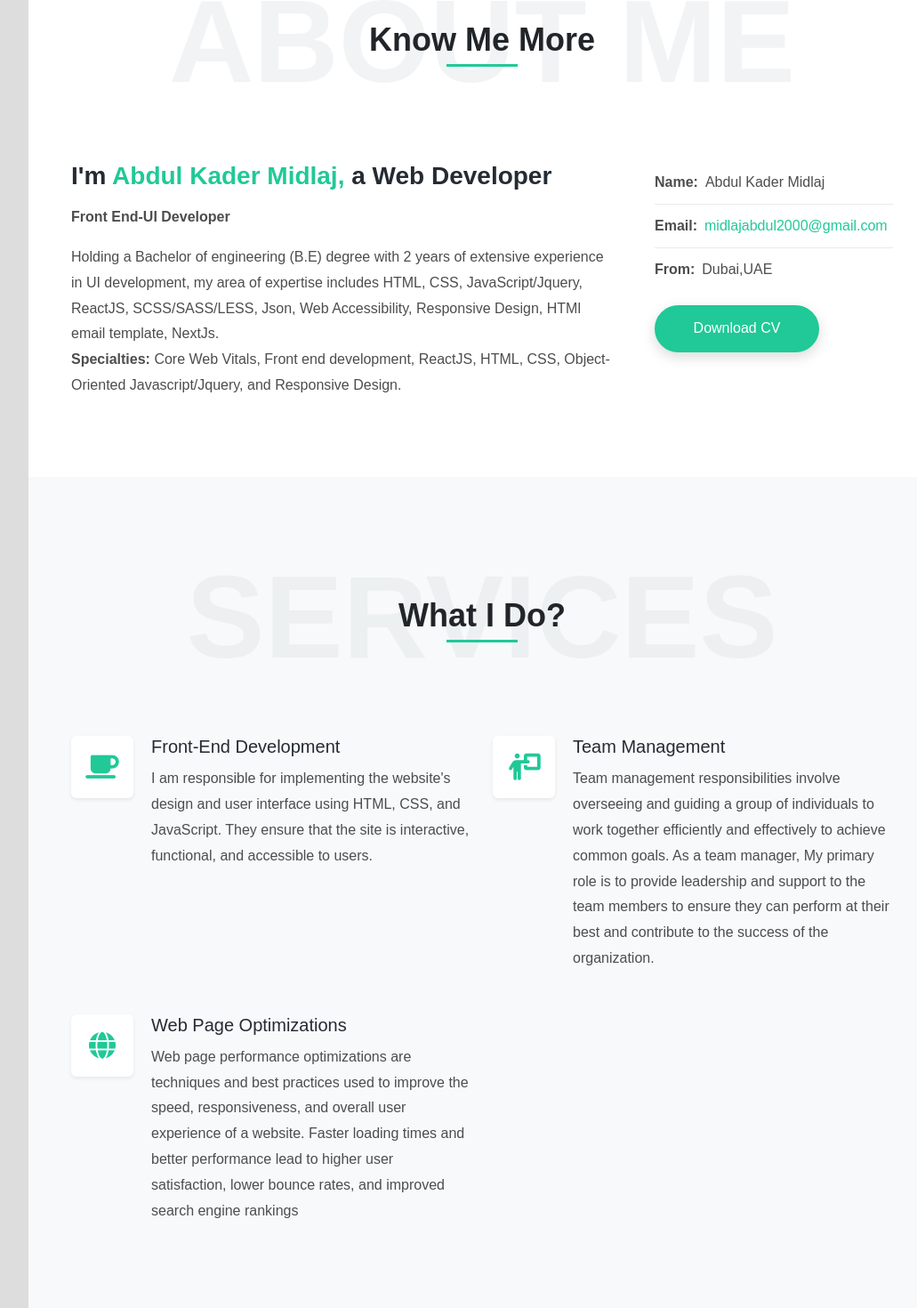
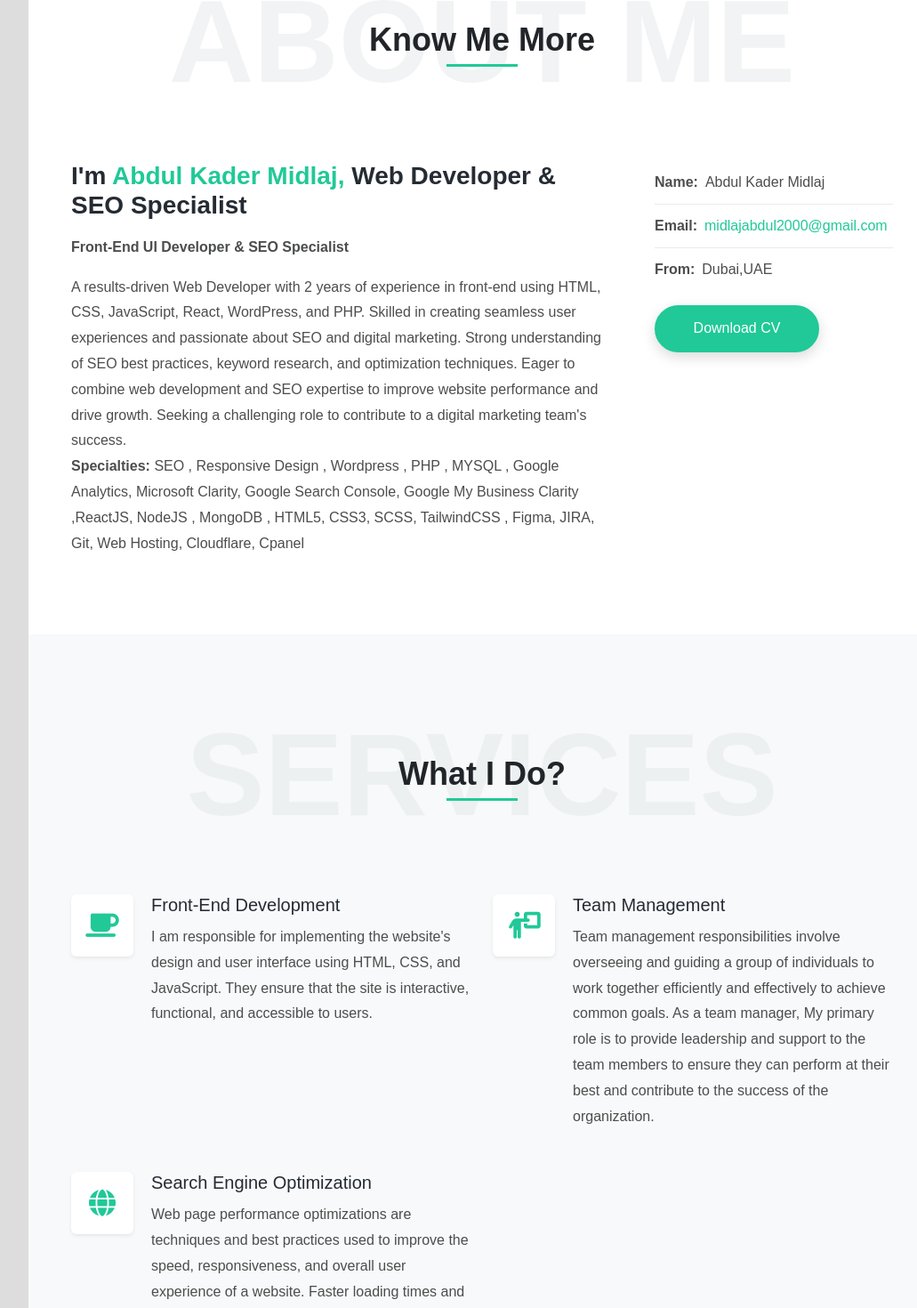
Before and after one commit to Abdul-kader-Midlaj1/Portfolio, a React (Create React App) app: page / in a window 1280 px wide. Shown: the part 911-2381 px from the top of the page at 89% size, without its empty margins (228-1259 px from the left). Built offline with nearby package versions, Linux system fonts and the light colour scheme; a web font is replaced by a local one.

Commit message:
changes added

```diff
--- a/src/components/About/About.jsx
+++ b/src/components/About/About.jsx
@@ -16,20 +16,17 @@ export const About = ({ScrollRef}) => {
         <div className="row gy-5">
           <div className="col-lg-7 col-xl-8 text-center text-lg-start">
             <h2 className="text-7 fw-600 mb-3 ">
-              I'm <span className="text-primary">Abdul Kader Midlaj,</span> a Web
-              Developer{" "}
+              I'm <span className="text-primary">Abdul Kader Midlaj,</span> Web
+              Developer & SEO Specialist{" "}
             </h2>
             <p>
-              <strong>Front End-UI Developer</strong>
+              <strong>Front-End UI Developer & SEO Specialist</strong>
             </p>
             <p className="">
-              Holding a Bachelor of engineering (B.E) degree with 2 years of extensive experience
-              in UI development, my area of expertise includes HTML, CSS, JavaScript/Jquery, ReactJS,
-              SCSS/SASS/LESS, Json, Web Accessibility, Responsive Design, HTMl email template, NextJs.
+            A results-driven Web Developer with 2 years of experience in front-end  using HTML, CSS, JavaScript, React, WordPress, and PHP. Skilled in creating seamless user experiences and passionate about SEO and digital marketing. Strong understanding of SEO best practices, keyword research, and optimization techniques. Eager to combine web development and SEO expertise to improve website performance and drive growth. Seeking a challenging role to contribute to a digital marketing team's success.
               <br />
-              <strong> Specialties:</strong> Core Web Vitals, Front end
-              development, ReactJS, HTML, CSS, Object-Oriented
-              Javascript/Jquery, and Responsive Design.
+              <strong> Specialties:</strong> SEO , Responsive Design , Wordpress  , PHP , MYSQL , Google Analytics, Microsoft Clarity, Google Search Console, Google My Business Clarity
+              ,ReactJS, NodeJS , MongoDB , HTML5, CSS3, SCSS, TailwindCSS , Figma, JIRA, Git, Web Hosting, Cloudflare, Cpanel
             </p>
           </div>
           <div className="col-lg-5 col-xl-4">
--- a/src/components/Services/Services.jsx
+++ b/src/components/Services/Services.jsx
@@ -51,7 +51,7 @@ export const Services = () => {
                   <div className="featured-box-icon text-primary  shadow-sm rounded bg-white">
                     <i className="fas fa-globe"></i>
                   </div>
-                  <h3 className="">Web Page Optimizations</h3>
+                  <h3 className="">Search Engine Optimization</h3>
                   <p className="mb-0 ">
                     Web page performance optimizations are techniques and best
                     practices used to improve the speed, responsiveness, and
```
